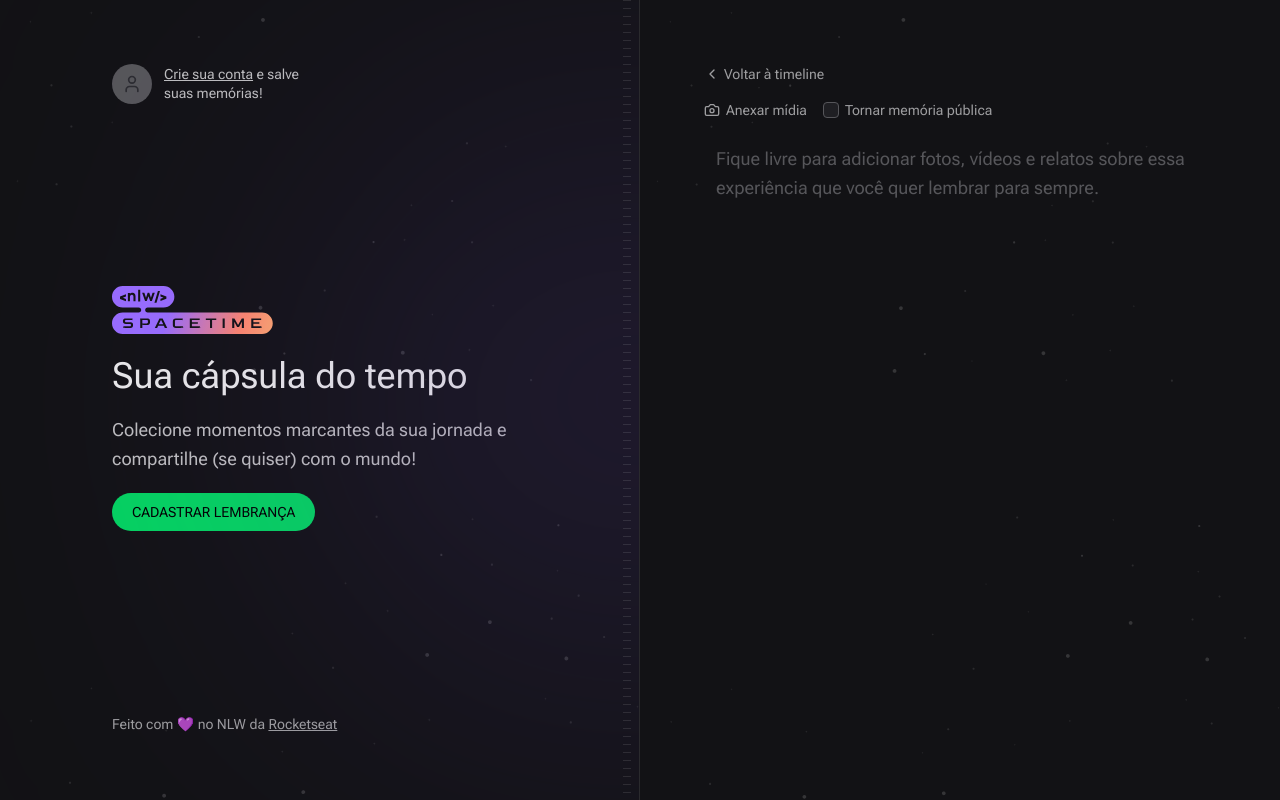
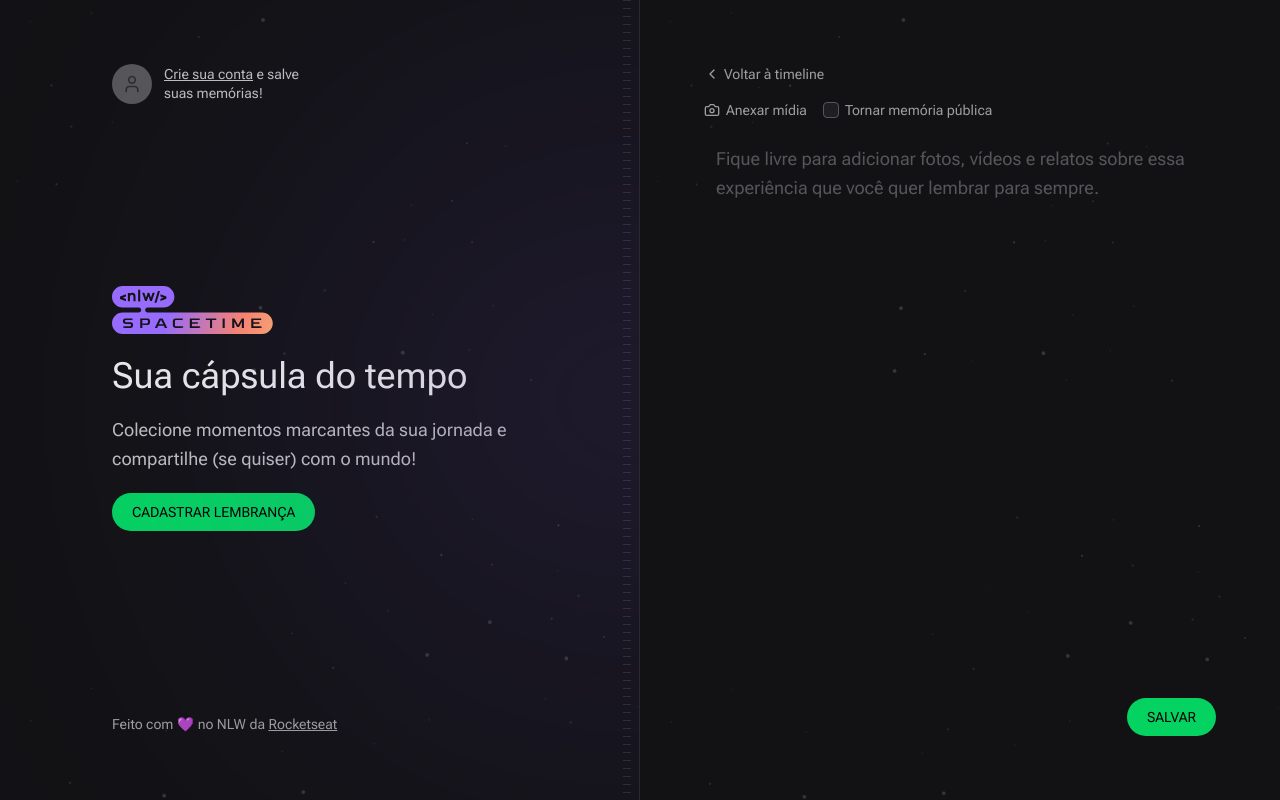
Before and after one commit to Komai-dev/nlw-spacetime, a Next.js app in the folder aulas/web/: page /memories/new in a window 1280 px wide. Built offline with nearby package versions, Linux system fonts and the light colour scheme; no server answers; a web font is replaced by a local one.

Commit message:
tudo funcionando até aqui

```diff
--- a/aulas/web/src/app/memories/new/page.tsx
+++ b/aulas/web/src/app/memories/new/page.tsx
@@ -1,5 +1,5 @@
-import { MediaPicker } from '@/components/MediaPicker'
-import { Camera, ChevronLeft } from 'lucide-react'
+import { NewMemoryForm } from '@/components/NewMemoryForm'
+import { ChevronLeft } from 'lucide-react'
 import Link from 'next/link'
 
 export default function NewMemory() {
@@ -13,39 +13,7 @@
         Voltar à timeline
       </Link>
 
-      <form className="flex flex-1 flex-col gap-2">
-        <div className="flex items-center gap-4">
-          <label
-            htmlFor="media"
-            className="flex cursor-pointer items-center gap-1.5 text-sm text-gray-200 hover:text-gray-100"
-          >
-            <Camera className="h-4 w-4" />
-            Anexar mídia
-          </label>
-          <label
-            htmlFor="isPublic"
-            className="flex items-center gap-1.5 text-sm text-gray-200 hover:text-gray-100"
-          >
-            <input
-              type="checkbox"
-              name="isPublic"
-              id="isPublic"
-              value="true"
-              className="h-4 w-4 rounded border-gray-400 bg-gray-700 text-purple-500"
-            />
-            Tornar memória pública
-          </label>
-        </div>
-
-        <MediaPicker />
-
-        <textarea
-          name="content"
-          spellCheck={false}
-          className="padding-0 w-full flex-1 resize-none rounded border-0 bg-transparent text-lg leading-relaxed text-gray-100 placeholder:text-gray-400 focus:ring-0"
-          placeholder="Fique livre para adicionar fotos, vídeos e relatos sobre essa experiência que você quer lembrar para sempre."
-        />
-      </form>
+      <NewMemoryForm />
     </div>
   )
 }
--- a/aulas/web/src/components/MediaPicker.tsx
+++ b/aulas/web/src/components/MediaPicker.tsx
@@ -21,6 +21,7 @@
     <>
       <input
         onChange={onFileSelected}
+        name="coverUrl"
         type="file"
         id="media"
         accept="image/*"
--- /dev/null
+++ b/aulas/web/src/components/NewMemoryForm.tsx
@@ -0,0 +1,59 @@
+'use client'
+
+import { Camera } from 'lucide-react'
+import { MediaPicker } from './MediaPicker'
+import { FormEvent } from 'react'
+// import { api } from '@/lib/api'
+
+export function NewMemoryForm() {
+  function handleCreateMemory(event: FormEvent<HTMLFormElement>) {
+    event.preventDefault()
+
+    const formData = new FormData(event.currentTarget)
+
+    console.log(Array.from(formData.entries()))
+  }
+
+  return (
+    <form onSubmit={handleCreateMemory} className="flex flex-1 flex-col gap-2">
+      <div className="flex items-center gap-4">
+        <label
+          htmlFor="media"
+          className="flex cursor-pointer items-center gap-1.5 text-sm text-gray-200 hover:text-gray-100"
+        >
+          <Camera className="h-4 w-4" />
+          Anexar mídia
+        </label>
+        <label
+          htmlFor="isPublic"
+          className="flex items-center gap-1.5 text-sm text-gray-200 hover:text-gray-100"
+        >
+          <input
+            type="checkbox"
+            name="isPublic"
+            id="isPublic"
+            value="true"
+            className="h-4 w-4 rounded border-gray-400 bg-gray-700 text-purple-500"
+          />
+          Tornar memória pública
+        </label>
+      </div>
+
+      <MediaPicker />
+
+      <textarea
+        name="content"
+        spellCheck={false}
+        className="padding-0 w-full flex-1 resize-none rounded border-0 bg-transparent text-lg leading-relaxed text-gray-100 placeholder:text-gray-400 focus:ring-0"
+        placeholder="Fique livre para adicionar fotos, vídeos e relatos sobre essa experiência que você quer lembrar para sempre."
+      />
+
+      <button
+        type="submit"
+        className="inline-block self-end rounded-full bg-green-500 px-5 py-3 font-alt text-sm uppercase leading-none text-black hover:bg-green-700"
+      >
+        Salvar
+      </button>
+    </form>
+  )
+}
```
